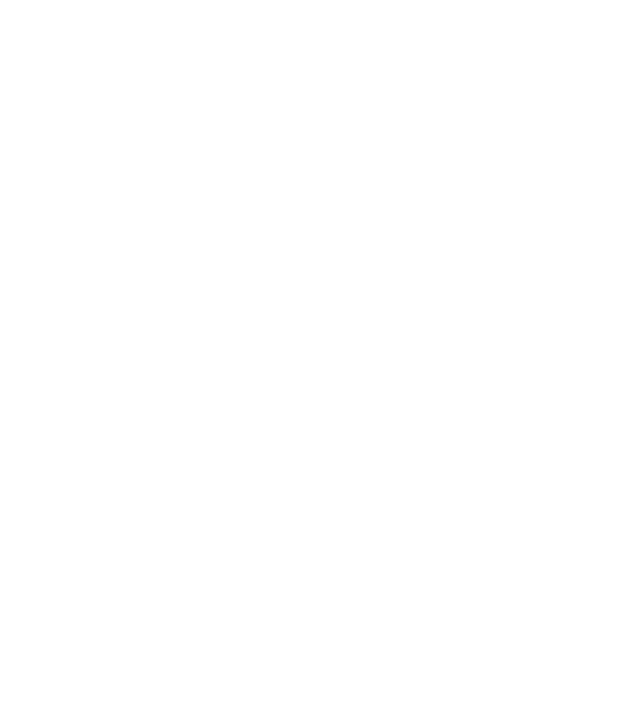
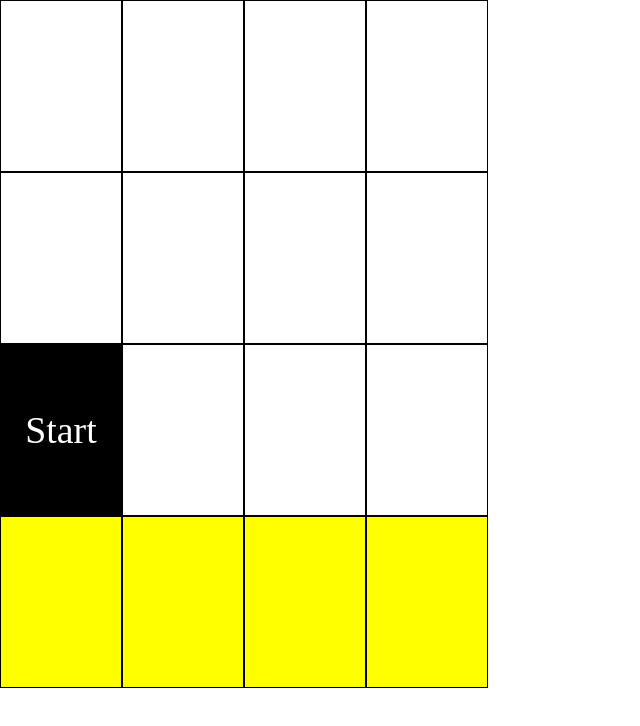
Before and after one commit to Ashutosh741/Piano_Tiles, a plain HTML site: page index.html in a window 1280 px wide. Shown: the whole page, without its empty margins (0-640 px from the left). Drawn offline with Linux system fonts and the light colour scheme.

Commit message:
Initial commit

```diff
--- a/index.html
+++ b/index.html
@@ -5,8 +5,41 @@
     <meta http-equiv="X-UA-Compatible" content="IE=edge">
     <meta name="viewport" content="width=device-width, initial-scale=1.0">
     <title>Piano Tiles</title>
+    <link rel="stylesheet" href="style.css">
 </head>
 <body>
+    <div class="canvasContainer">
 
+        <div>
+            <div class="box"></div>
+            <div class="box"></div>
+
+            <div class="box" id = "start">Start</div>
+            <div class="box yellow"></div>
+        </div>
+        <div>
+            <div class="box"></div>
+            <div class="box"></div>
+            <div class="box"></div>
+            <div class="box yellow"></div>
+
+        </div>
+        <div>
+            <div class="box"></div>
+            <div class="box"></div>
+            <div class="box"></div>
+            <div class="box yellow"></div>
+        </div>
+        <div>
+            <div class="box"></div>
+            <div class="box"></div>
+            <div class="box"></div>
+            <div class="box yellow"></div>
+        </div>
+    </div>
+        <div class = "score"></div>
+        <div class="gameStart"></div>
+        <div class="gameEnd"></div>
+        <div class="restart"></div>
 </body>
 </html>
--- /dev/null
+++ b/style.css
@@ -0,0 +1,34 @@
+
+body{
+    margin:0px;
+
+
+}
+.canvasContainer{
+    width:50%;
+    display:flex;
+    justify-content: flex-start;
+    height:100vh;
+    /* flex-direction: column; */
+}
+
+.box{
+    border:1px solid black;
+    height:170px;
+    width:120px;
+    background-color: white;
+
+}
+#start{
+    font-size: 1cm;
+    color:white;
+    background-color:black;
+    margin:auto;
+    text-align:center;
+    display:flex;
+    align-items:center;
+    justify-content: center;
+}
+.yellow{
+    background-color: yellow;
+}
```
